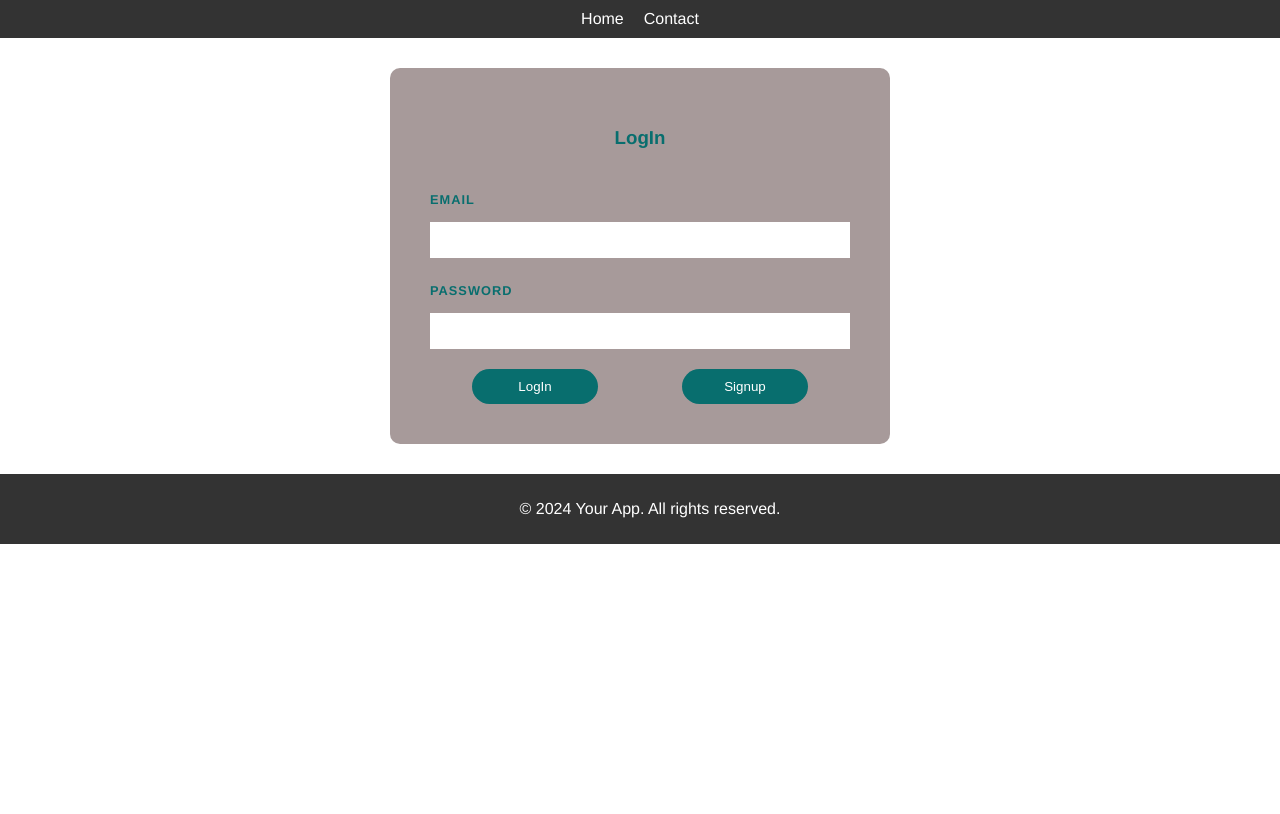
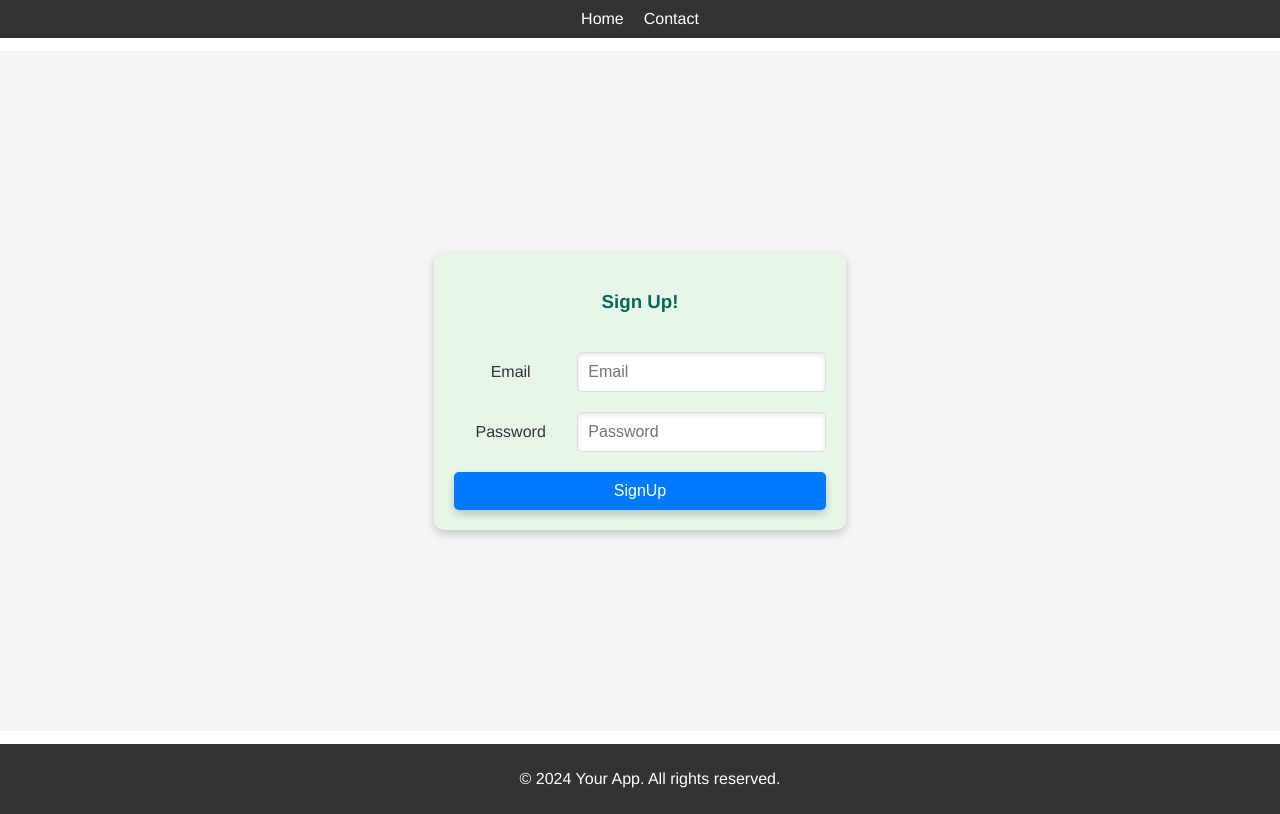
Before and after one commit to siimsill/WAD_B0, a Vue app: page /#/signup in a window 1280 px wide. Before the commit this address led to /#/login. Built offline with nearby package versions, Linux system fonts and the light colour scheme.

Commit message:
Changed styling on login and signup pages

```diff
--- a/src/views/LogIn.vue
+++ b/src/views/LogIn.vue
@@ -1,14 +1,20 @@
 <template>
-  <div class="form">
-    <h3>LogIn</h3>
-    <label for="email">Email</label>
-    <input type="email" name="email"  required v-model="email">
-    <label for="password">Password</label>
-    <input type="password" name="password" required v-model="password">
-    <div class="container">
-      <button @click="LogIn"  class="center">LogIn</button>
-      <button @click='this.$router.push("/signup")' class="center">Signup</button>
-    </div>
+  <div class="login-container">
+    <form class="login-form" @submit.prevent="LogIn">
+      <h3>Log In</h3>
+      <div class="form-group">
+        <label for="email">Email</label>
+        <input type="email" name="email" v-model="email" required placeholder="Email" />
+      </div>
+      <div class="form-group">
+        <label for="password">Password</label>
+        <input type="password" name="password" v-model="password" required placeholder="Password" />
+      </div>
+      <div class="form-buttons">
+      <button @click="LogIn"  class="login-button">LogIn</button>
+      <button @click='this.$router.push("/signup")' class="signup-button">Signup</button>
+      </div>
+    </form>
   </div>
 </template>
 
@@ -56,55 +62,91 @@
 </script>
 
 <style scoped>
-.form {
-  max-width: 420px;
-  margin: 30px auto;
-  background: rgb(167, 154, 154);
-  text-align: left;
-  padding: 40px;
+.login-container {
+  display: flex;
+  justify-content: center;
+  align-items: center;
+  padding: 20px;
+  background-color: #f5f5f5;
+  min-height: 100vh;
+}
+
+.login-form {
+  background-color: #e8f5e9;
+  padding: 20px;
   border-radius: 10px;
+  box-shadow: 0px 4px 8px rgba(0, 0, 0, 0.2);
+  width: 30%;
+  display: flex;
+  flex-direction: column;
+  gap: 20px;
 }
+
 h3 {
   text-align: center;
-  color: rgb(8, 110, 110);
+  color: #00695c;
 }
+
+.form-group {
+  display: flex;
+  flex-direction: column;
+  gap: 10px;
+}
+
 label {
-  color: rgb(8, 110, 110);
-  display: inline-block;
-  margin: 25px 0 15px;
-  font-size: 0.8em;
-  text-transform: uppercase;
-  letter-spacing: 1px;
+  font-size: 1rem;
+  color: #333;
   font-weight: bold;
 }
+
 input {
-  display: block;
-  padding: 10px 6px;
-  width: 100%;
-  box-sizing: border-box;
+  padding: 10px;
+  border: 1px solid #ddd;
+  border-radius: 5px;
+  font-size: 1rem;
+  background-color: #fff;
+  box-shadow: inset 0px 2px 4px rgba(0, 0, 0, 0.1);
+  width: 95%;
+}
+
+input:focus {
+  outline: none;
+  border-color: #007bff;
+}
+
+.form-buttons {
+  display: flex;
+  justify-content: space-between;
+  gap: 10px;
+}
+
+.login-button,
+.signup-button {
+  padding: 10px 20px;
+  border-radius: 5px;
+  font-size: 1rem;
+  cursor: pointer;
+  text-align: center;
+  box-shadow: 0px 4px 8px rgba(0, 0, 0, 0.2);
+}
+
+.login-button {
+  background-color: #007bff;
+  color: white;
   border: none;
-  border-bottom: 1px solid white;
-  color: blue;
 }
-button {
-  background: rgb(8, 110, 110);
-  border: 0;
-  padding: 10px 20px;
-  margin: 20px 20px 20px 20px;
+
+.login-button:hover {
+  background-color: #0056b3;
+}
+
+.signup-button {
+  background-color: #28a745;
   color: white;
-  border-radius: 20px;
-  align-items: center;
-  text-align: center;
+  border: none;
 }
-.center {
-  margin: auto;
-  border: 0;
-  padding: 10px 20px;
-  margin-top: 20px;
-  width: 30%;
-}
-.container {
-  display: flex;
-  justify-content: center;
+
+.signup-button:hover {
+  background-color: #218838;
 }
 </style>
--- a/src/views/SignUp.vue
+++ b/src/views/SignUp.vue
@@ -1,7 +1,7 @@
 <template>
   <div class="signup-container">
     <form class="signup-form">
-      <h3>SignUp</h3>
+      <h3>Sign Up!</h3>
       <div class="form-group">
         <label for="email">Email</label>
         <input type="email" name="email" v-model="email" required placeholder="Email" />
@@ -105,6 +105,7 @@
   background-color: #fff;
   box-shadow: inset 0px 2px 4px rgba(0, 0, 0, 0.1);
   flex: 2;
+  width: 100%;
 }
 
 input:focus {
```
